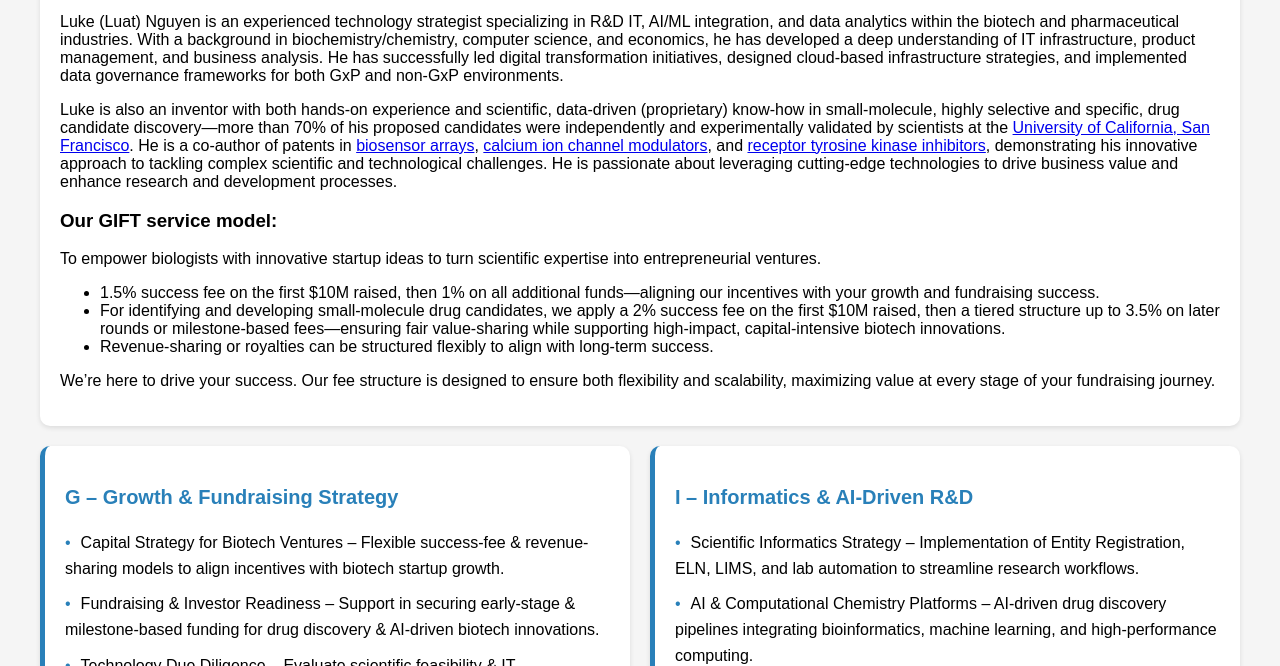
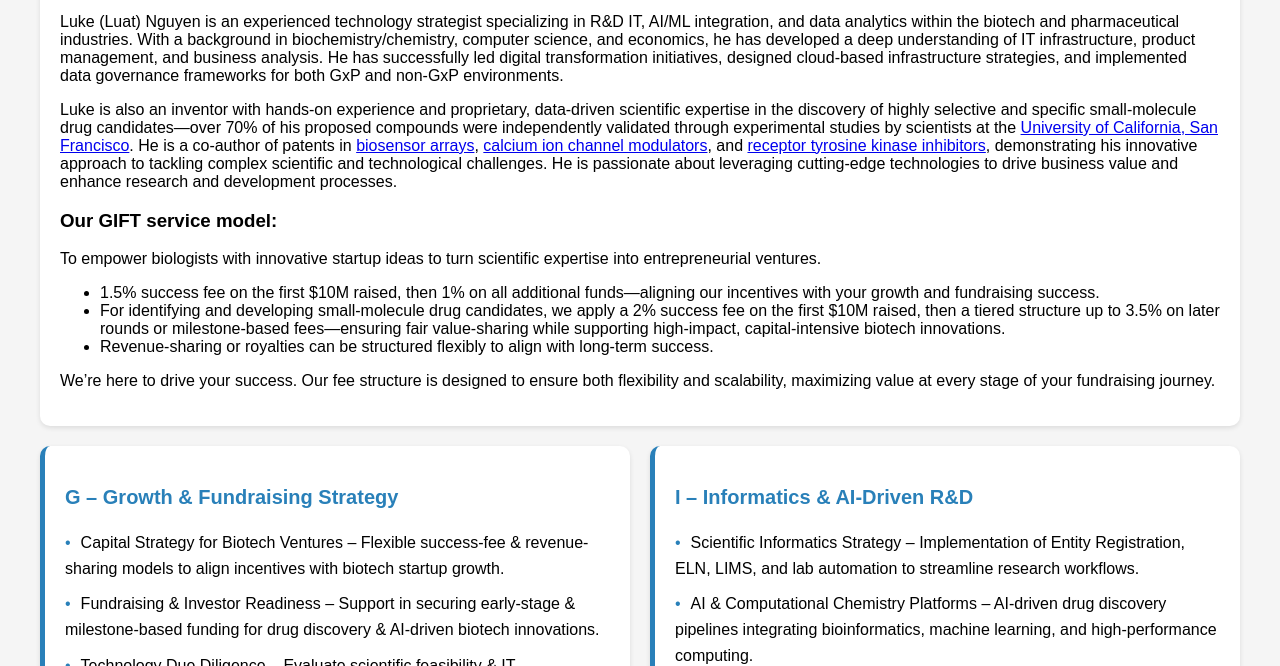
Before and after one commit to 1u477n/1u477n.github.io, a plain HTML site: page techandstrategyconsulting.html in a window 1280 px wide. Shown: the part 134-800 px from the top of the page. Drawn offline with Linux system fonts and the light colour scheme.

Commit message:
Update techandstrategyconsulting.html

```diff
--- a/techandstrategyconsulting.html
+++ b/techandstrategyconsulting.html
@@ -158,8 +158,9 @@
                 IT infrastructure, product management, and business analysis. He has successfully led digital transformation initiatives, designed
                 cloud-based infrastructure strategies, and implemented data governance frameworks for both GxP and non-GxP environments.</p>
 
-                <p style="text-align: left;">Luke is also an inventor with both hands-on experience and scientific, data-driven (proprietary) know-how in small-molecule, highly selective and specific, drug candidate discovery—more than 70% of his proposed candidates
-                were independently and experimentally validated by scientists at the <a href="https://www.ucsf.edu/">University of California, San Francisco</a>. He is a co-author of patents in <a href="https://1u477n.github.io/publishedworks/Patent_US6699719.pdf">
+                <p style="text-align: left;">Luke is also an inventor with hands-on experience and proprietary, data-driven scientific expertise in the discovery of highly selective
+                    and specific small-molecule drug candidates—over 70% of his proposed compounds were independently validated through experimental studies by scientists at
+                    the <a href="https://www.ucsf.edu/">University of California, San Francisco</a>. He is a co-author of patents in <a href="https://1u477n.github.io/publishedworks/Patent_US6699719.pdf">
                 biosensor arrays</a>, <a href="https://1u477n.github.io/publishedworks/Patent_US8586619.pdf">calcium ion channel modulators</a>, and
                 <a href="https://1u477n.github.io/publishedworks/Patent_PCT_US2009_067197.pdf">receptor tyrosine kinase inhibitors</a>, demonstrating his innovative
                 approach to tackling complex scientific and technological challenges. He is passionate about leveraging cutting-edge technologies
```
